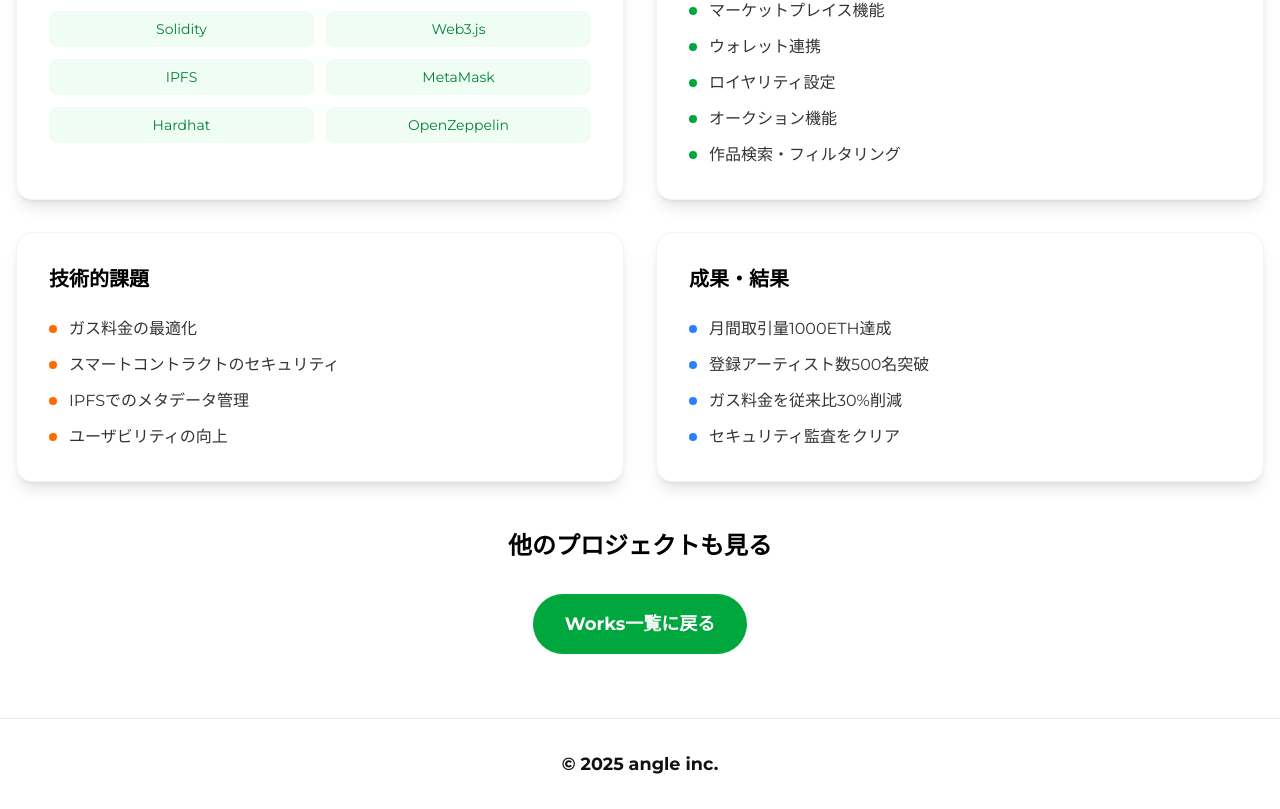
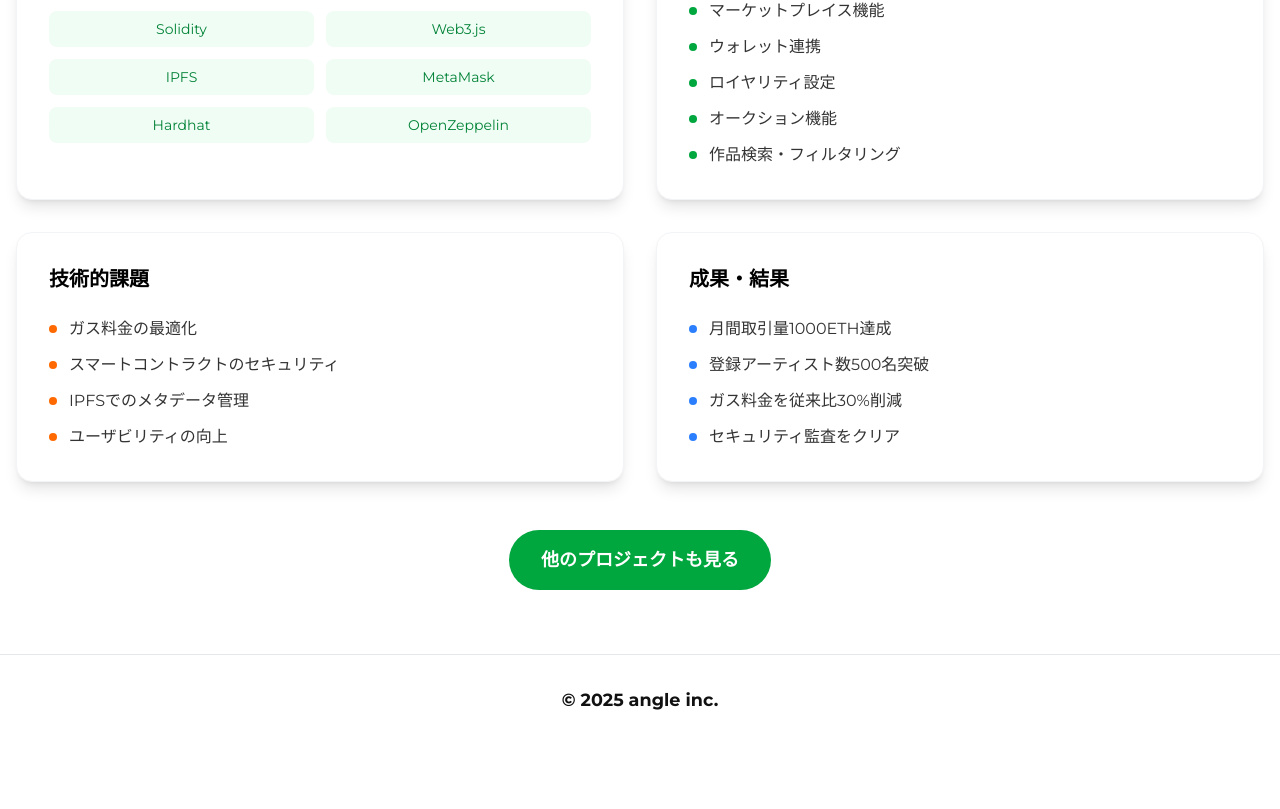
Before and after one commit to angle-create/angle-cs, a Next.js app: page /projects/nft-marketplace in a window 1280 px wide. Shown: the part 897-1706 px from the top of the page. After the commit the page ends 1642 px from the top, so only its background shows below. Built offline with nearby package versions, Linux system fonts and the light colour scheme.

Commit message:
ProjectDetailContentコンポーネント内のリンクテキストを「他のプロジェクトも見る」に変更し、リンク先を「/projects」に修正しました。また、不要な見出しを削除しました。

```diff
--- a/src/components/ProjectDetailContent.tsx
+++ b/src/components/ProjectDetailContent.tsx
@@ -266,18 +266,12 @@ export default function ProjectDetailContent({
           transition={{ duration: 0.8, delay: 0.7 }}
           className="text-center"
         >
-          <h3
-            className="text-2xl font-bold text-black mb-8"
+          <Link
+            href="/projects"
+            className="inline-block bg-green-600 text-white px-8 py-4 rounded-full font-bold text-lg hover:bg-green-600/90 transition-colors"
             style={{ fontFamily: "Montserrat, sans-serif" }}
           >
             他のプロジェクトも見る
-          </h3>
-          <Link
-            href="/#works"
-            className="inline-block bg-green-600 text-white px-8 py-4 rounded-full font-bold text-lg hover:bg-green-600/90 transition-colors"
-            style={{ fontFamily: "Montserrat, sans-serif" }}
-          >
-            Works一覧に戻る
           </Link>
         </motion.div>
       </div>
```
